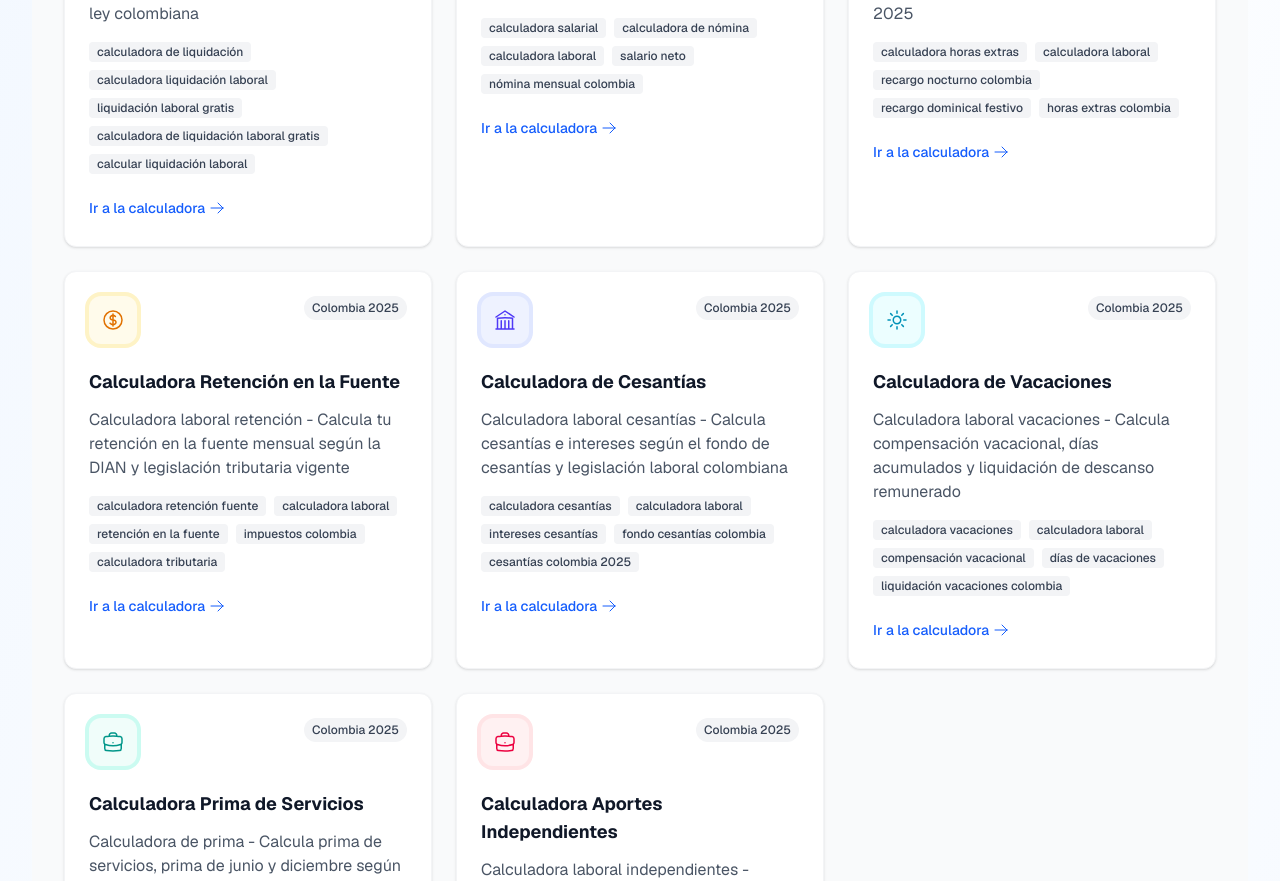
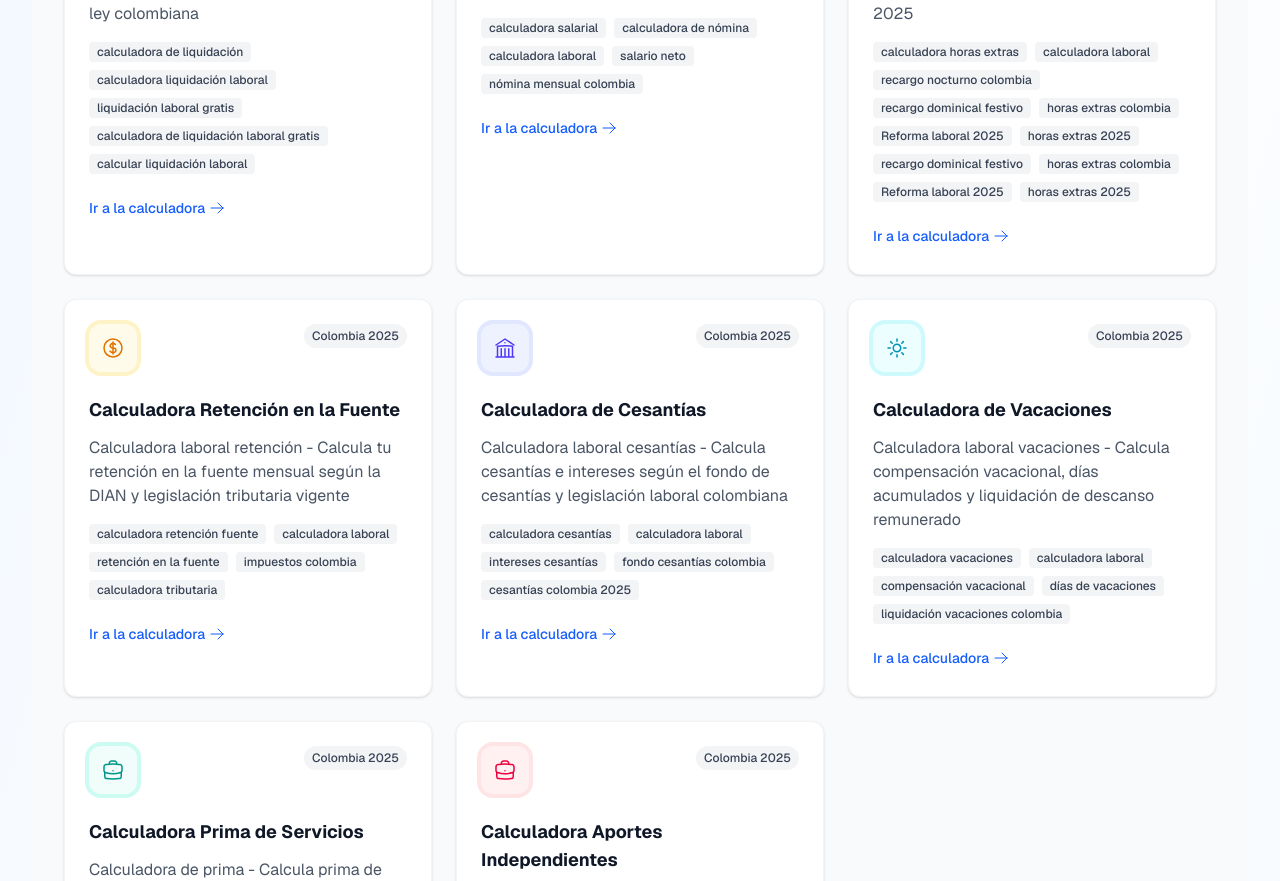
Before and after one commit to jdflorez480/calculadora_lab, a Next.js app: page / in a window 1280 px wide. Shown: the part 1521-2402 px from the top of the page. Built offline with nearby package versions, Linux system fonts and the light colour scheme.

Commit message:
feat: Añadir términos relacionados con la reforma laboral 2025 en la lista de calculadoras

```diff
--- a/src/app/page.tsx
+++ b/src/app/page.tsx
@@ -74,6 +74,12 @@ const calculadoras = [
       "recargo nocturno colombia",
       "recargo dominical festivo",
       "horas extras colombia",
+      "Reforma laboral 2025",
+      "horas extras 2025",
+      "recargo dominical festivo",
+      "horas extras colombia",
+      "Reforma laboral 2025",
+      "horas extras 2025",
     ],
     color: "bg-purple-50 text-purple-600 ring-purple-100",
   },
```
